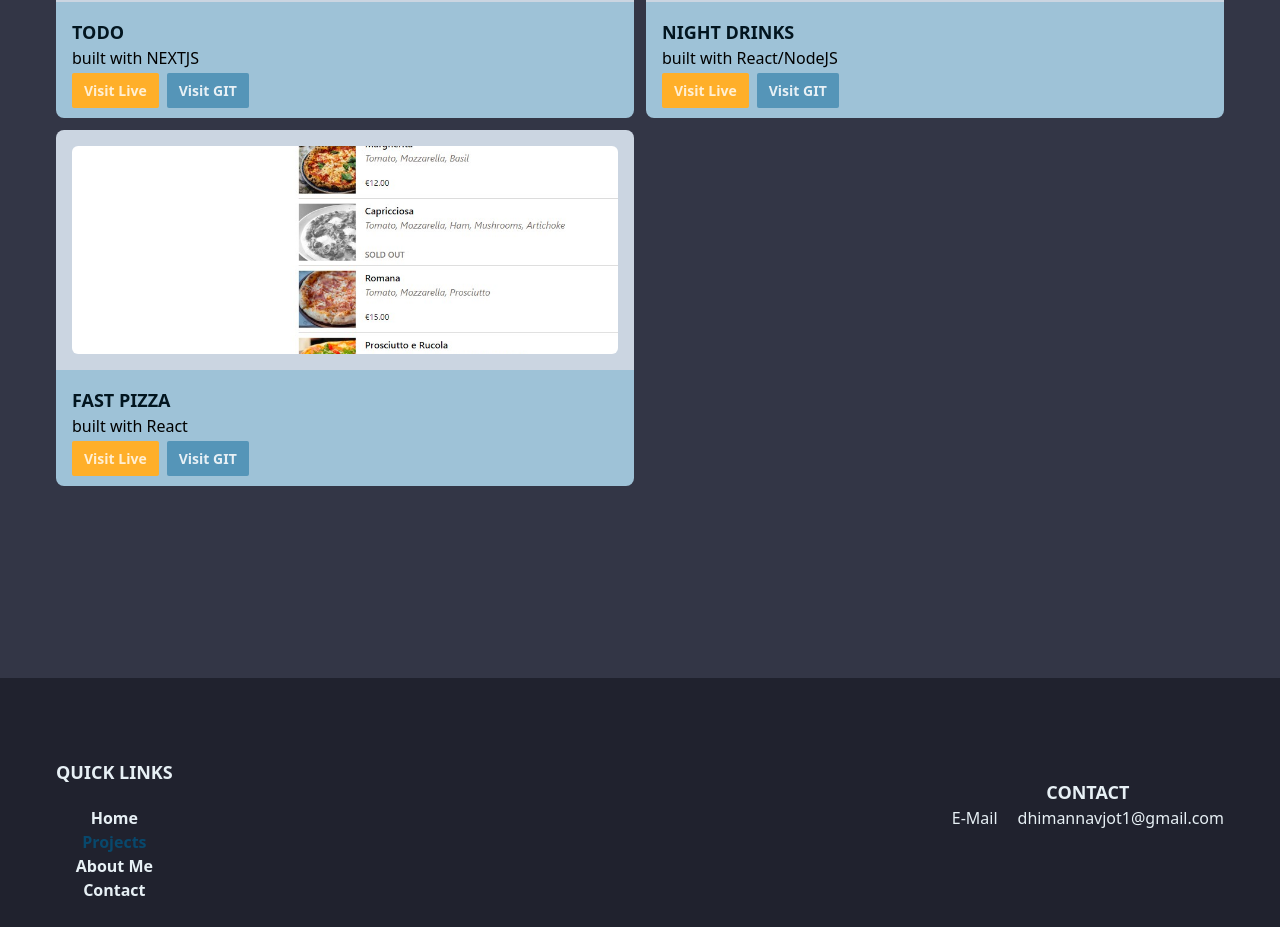
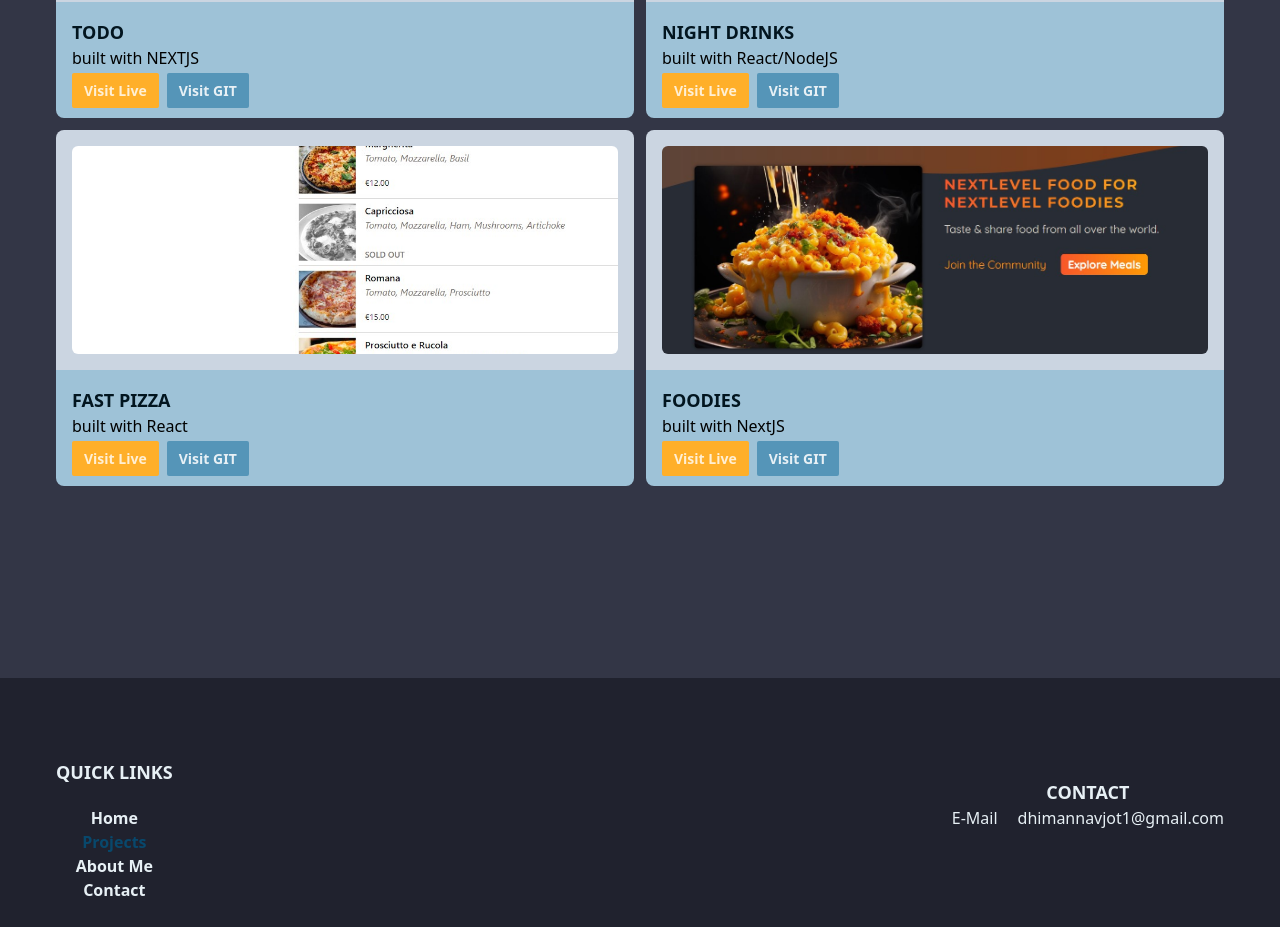
Before and after one commit to Navi003/protfolio, a Next.js app: page /projects in a window 1280 px wide. Shown: the part 1240-2167 px from the top of the page. Built offline with nearby package versions, Linux system fonts and the light colour scheme.

Commit message:
added foodies app

```diff
--- a/app/projectdata/data.js
+++ b/app/projectdata/data.js
@@ -6,6 +6,7 @@ export const data = [
     liveSiteLink: "https://thunderous-bienenstitch-b7668f.netlify.app",
     image: "/images/project01.jpg",
   },
+
   {
     projectName: "IP Tracker",
     builtWith: "React",
@@ -47,6 +48,13 @@ export const data = [
     githubLink: "https://github.com/Navi003/fast-pizza",
     liveSiteLink: "https://rainbow-trifle-1efc49.netlify.app/",
     image: "/images/project07.jpg",
+  },
+  {
+    projectName: "Foodies",
+    builtWith: "NextJS",
+    githubLink: "https://github.com/Navi003/meals",
+    liveSiteLink: "https://deft-chebakia-01daa4.netlify.app",
+    image: "/images/project08.jpg",
   },
 ];
 
```
Also changed, not shown: public/images/project08.jpg (added).
